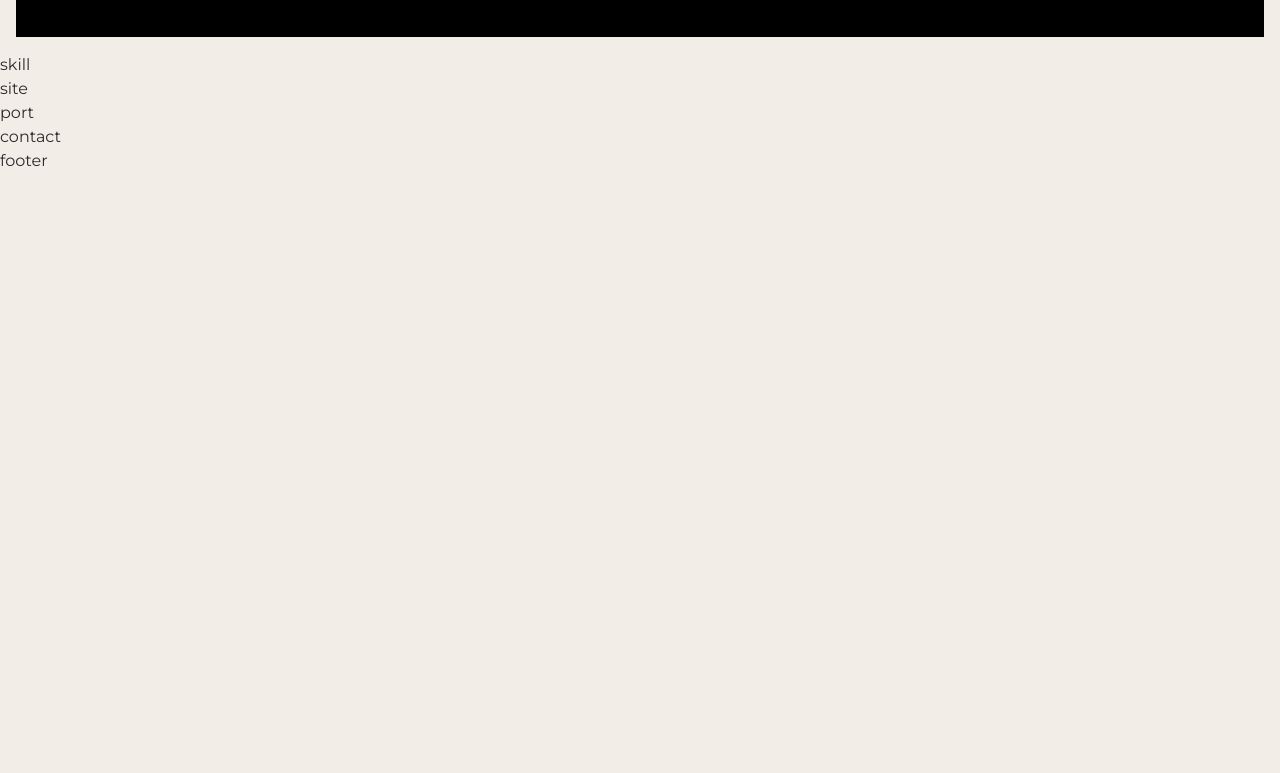
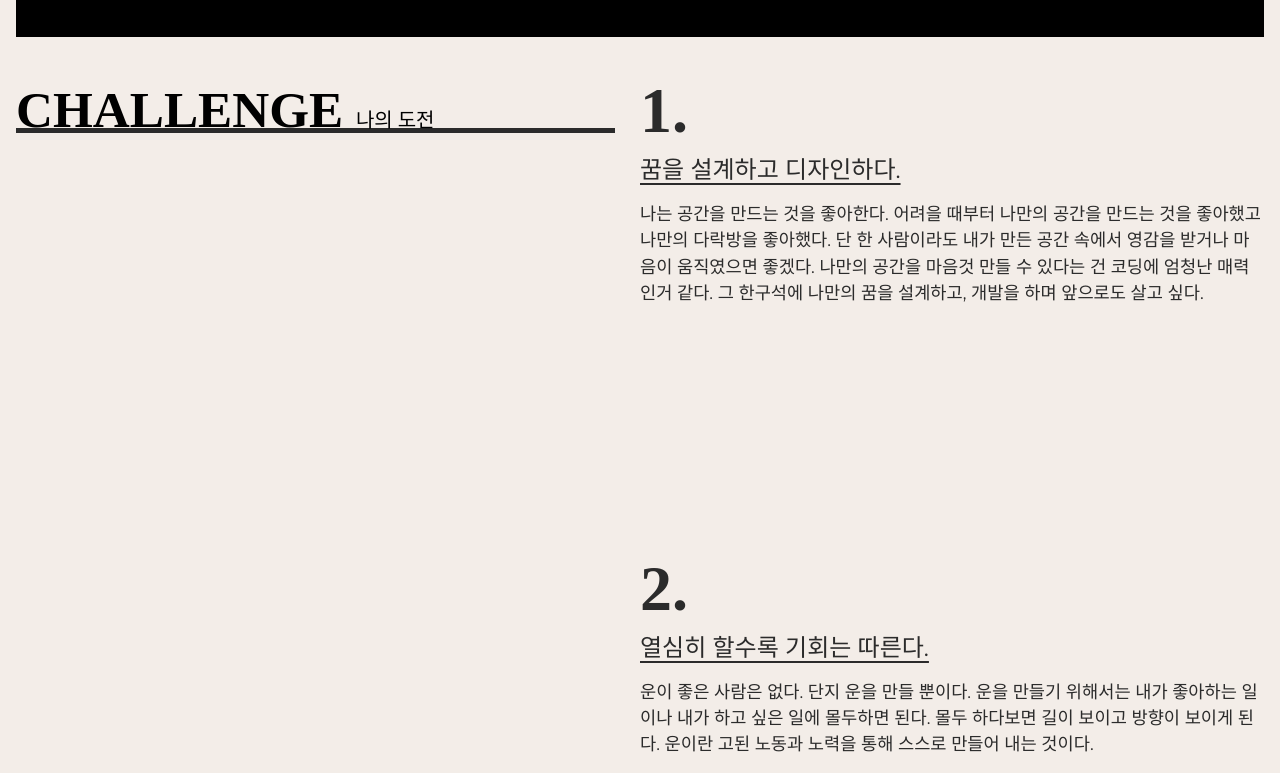
Before and after one commit to siri1607/port2023-vite, a website built with Vite: page src/index.html in a window 1280 px wide. Shown: the part 747-1520 px from the top of the page. Before the commit the page ends 920 px from the top, so only its background shows below. Built offline with nearby package versions, Linux system fonts and the light colour scheme; a small style sheet from the web is missing; a web font is replaced by a local one.

Commit message:
스킬 완료

```diff
--- a/src/assets/css/section/skill.css
+++ b/src/assets/css/section/skill.css
@@ -1,3 +1,67 @@
 #skill {
 
 }
+.skill_inner {
+    padding: 16px;
+    display: flex;
+    justify-content: space-between;
+}
+.skill_title {
+    position: sticky;
+    left: 0;
+    top: 70px;
+    width: 48%;
+    text-transform: uppercase;
+    font-family: var(--mainKor-font);
+    font-size: 4vw;
+    font-weight: 900;
+    line-height: 1.6;
+    color: var(--black);
+    height: 5vw;
+    border-bottom: 0.4vw solid var(--black100);
+}
+.skill_title em {
+    font-size: 1.25rem;
+    font-weight: 400;
+    line-height: 2;
+}
+.skill_desc {
+    width: 50%;
+}
+.skill_desc span {
+    font-size: 5vw;
+    line-height: 1;
+    font-weight: 900;
+    line-height: 1.3;
+    font-family: var(--mainNum-font);
+}
+.skill_desc h3 {
+    font-size: 1.5rem;
+    text-decoration: underline;
+    text-underline-position: under;
+    margin-bottom: 1vw;
+}
+.skill_desc p {
+    margin-bottom: 30vh;
+    font-size: 1.1rem;
+}
+
+@media (max-width:800px){
+    .skill_inner {
+        flex-direction: column;
+    }
+    .skill_title {
+        width: 100%;
+        margin-bottom: 10vw;
+        font-size: 30px;
+        height: auto;
+        top: 68px;
+        background: var(--mainBg-color);
+    }
+    .skill_desc {
+        width: 100%;
+    }
+    .skill_desc span {
+        font-size: 20vw;
+    }
+}
--- a/src/index.html
+++ b/src/index.html
@@ -79,7 +79,26 @@
             </section>
             <!-- //intro -->
             <section id="skill">
-                skill
+                <div class="skill_inner">
+                    <h2 class="skill_title">challenge <em>나의 도전</em></h2>
+                    <div class="skill_desc">
+                        <div>
+                            <span>1.</span>
+                            <h3>꿈을 설계하고 디자인하다.</h3>
+                            <p>나는 공간을 만드는 것을 좋아한다. 어려을 때부터 나만의 공간을 만드는 것을 좋아했고 나만의 다락방을 좋아했다. 단 한 사람이라도 내가 만든 공간 속에서 영감을 받거나 마음이 움직였으면 좋겠다. 나만의 공간을 마음것 만들 수 있다는 건 코딩에 엄청난 매력인거 같다. 그 한구석에 나만의 꿈을 설계하고, 개발을 하며 앞으로도 살고 싶다.</p>
+                        </div>
+                        <div>
+                            <span>2.</span>
+                            <h3>열심히 할수록 기회는 따른다.</h3>
+                            <p>운이 좋은 사람은 없다. 단지 운을 만들 뿐이다. 운을 만들기 위해서는 내가 좋아하는 일이나 내가 하고 싶은 일에 몰두하면 된다. 몰두 하다보면 길이 보이고 방향이 보이게 된다. 운이란 고된 노동과 노력을 통해 스스로 만들어 내는 것이다.</p>
+                        </div>
+                        <div>
+                            <span>3.</span>
+                            <h3>나에게 정직하다.</h3>
+                            <p>정직은 다른 사람보다 나에게 큰 의미를 부여해야 한다. 자신이 정직하지 않으면 진정으로 원하는 일을 열정적으로 밀고 나갈 수 없다. 마음에서 우러나오는 일을 해야 정직해지며 삶을 더 즐길 줄 알게 된다.</p>
+                        </div>
+                    </div>
+                </div>
             </section>
             <!-- //skill -->
             <section id="site">
```
